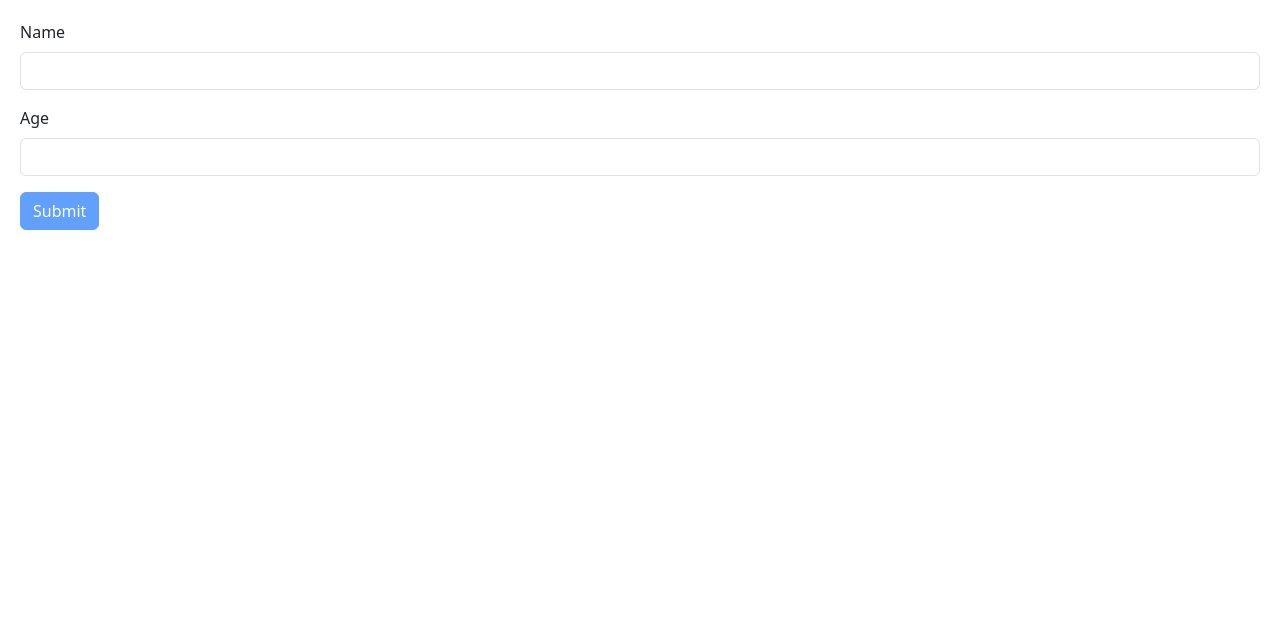
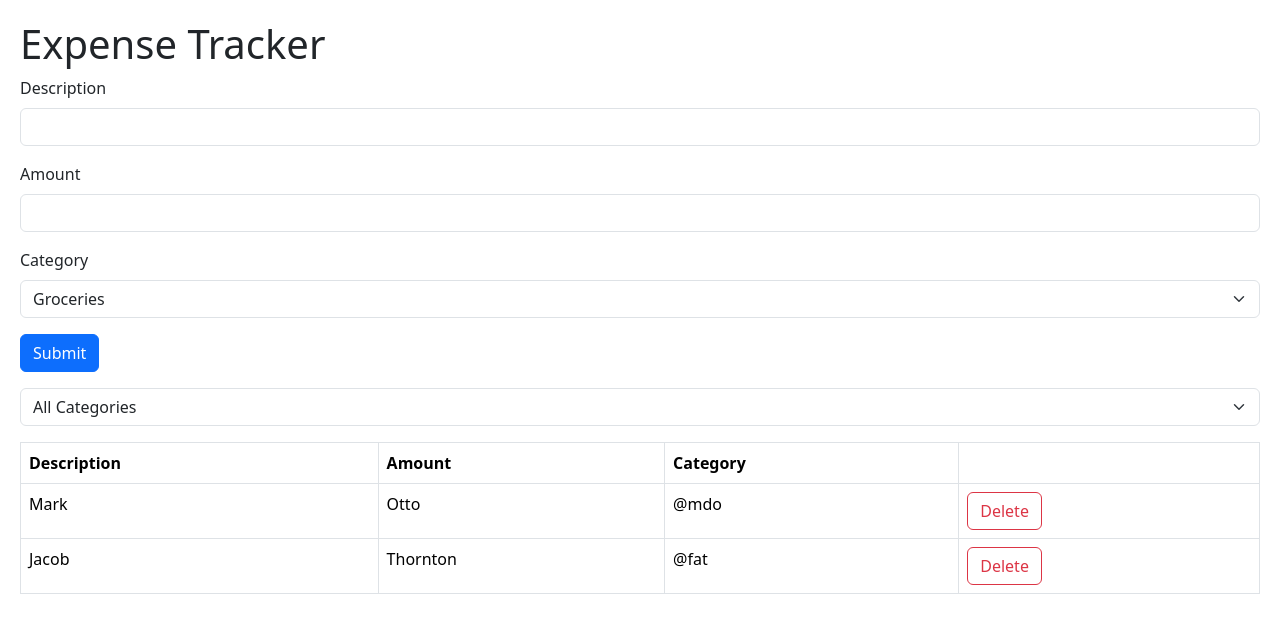
Before and after one commit to dnsamw/rts-forms-build, a React (Vite) app: page / in a window 1280 px wide. Shown: the top 632 px of the page. Built offline with nearby package versions, Linux system fonts and the light colour scheme.

Commit message:
Expense trackert html structure

```diff
--- a/src/App.tsx
+++ b/src/App.tsx
@@ -1,9 +1,9 @@
-import HookForm from "./components/HookForm";
+import ExpenseTrackerForm from "./components/ExpenseTrackerForm";
 
 function App() {
   return (
     <div>
-      <HookForm />
+      <ExpenseTrackerForm />
     </div>
   );
 }
--- /dev/null
+++ b/src/components/ExpenseTrackerForm.tsx
@@ -0,0 +1,72 @@
+type Props = {};
+
+function ExpenseTrackerForm({}: Props) {
+  return (
+    <>
+      <h1>Expense Tracker</h1>
+      <form>
+        <div className="mb-3">
+          <label htmlFor="description" className="form-label">
+            Description
+          </label>
+          <input id="description" type="text" className="form-control" />
+        </div>
+        <div className="mb-3">
+          <label htmlFor="amount" className="form-label">
+            Amount
+          </label>
+          <input id="amount" type="number" className="form-control" />
+        </div>
+        <div className="mb-3">
+          <label htmlFor="category" className="form-label">
+            Category
+          </label>
+          <select className="form-select">
+            <option value="Groceries">Groceries</option>
+            <option value="Utilities">Utilities</option>
+            <option value="Entertainmet">Entertainmet</option>
+          </select>
+        </div>
+        <button className="btn btn-primary" type="submit">
+          Submit
+        </button>
+      </form>
+      <div className="visualize pt-3">
+        <select className="form-select">
+          <option value="All Categories">All Categories</option>
+          <option value="Groceries">Groceries</option>
+          <option value="Utilities">Utilities</option>
+          <option value="Entertainmet">Entertainmet</option>
+        </select>
+      </div>
+      <div className="pt-3">
+        <table className="table table-bordered">
+          <thead>
+            <tr>
+              <th scope="col">Description</th>
+              <th scope="col">Amount</th>
+              <th scope="col">Category</th>
+              <th></th>
+            </tr>
+          </thead>
+          <tbody>
+            <tr>
+              <td>Mark</td>
+              <td>Otto</td>
+              <td>@mdo</td>
+              <td><button className="btn btn-outline-danger">Delete</button></td>
+            </tr>
+            <tr>
+              <td>Jacob</td>
+              <td>Thornton</td>
+              <td>@fat</td>
+              <td><button className="btn btn-outline-danger">Delete</button></td>
+            </tr>
+          </tbody>
+        </table>
+      </div>
+    </>
+  );
+}
+
+export default ExpenseTrackerForm;
```
